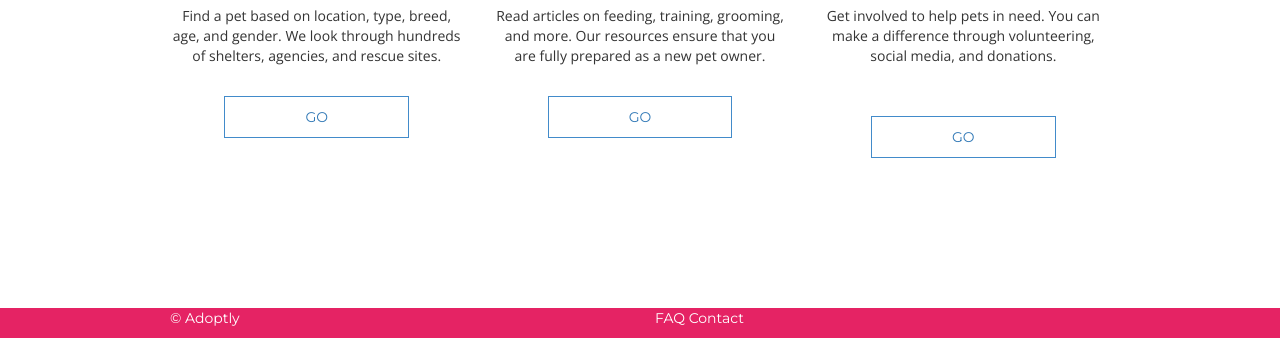
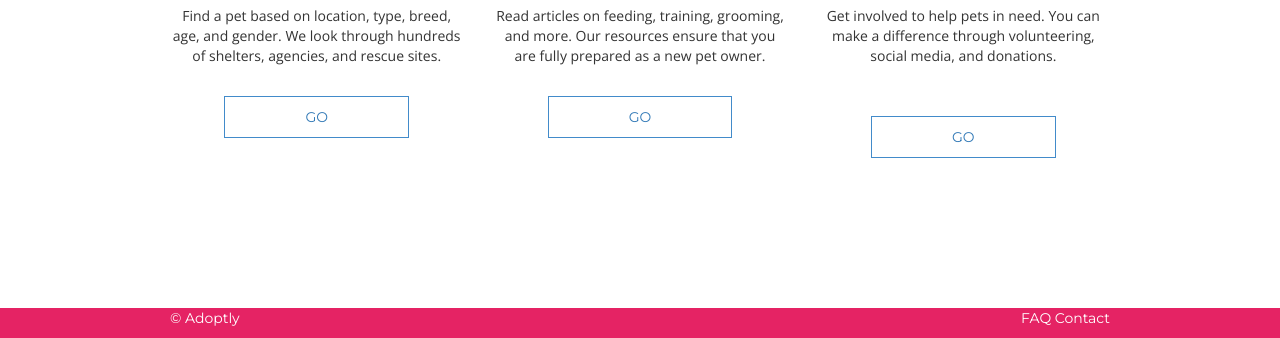
Before and after one commit to bcuz/adoptly, a plain HTML site: page index.html in a window 1280 px wide. Shown: the part 665-1003 px from the top of the page. Drawn offline with nearby package versions, Linux system fonts and the light colour scheme.

Commit message:
put list on the right side of column

```diff
--- a/style.css
+++ b/style.css
@@ -79,6 +79,10 @@ h1 {
   color: white;
 }
 
+.footer ul {
+  float: right;
+}
+
 .footer li {
   display: inline;
 }
```
